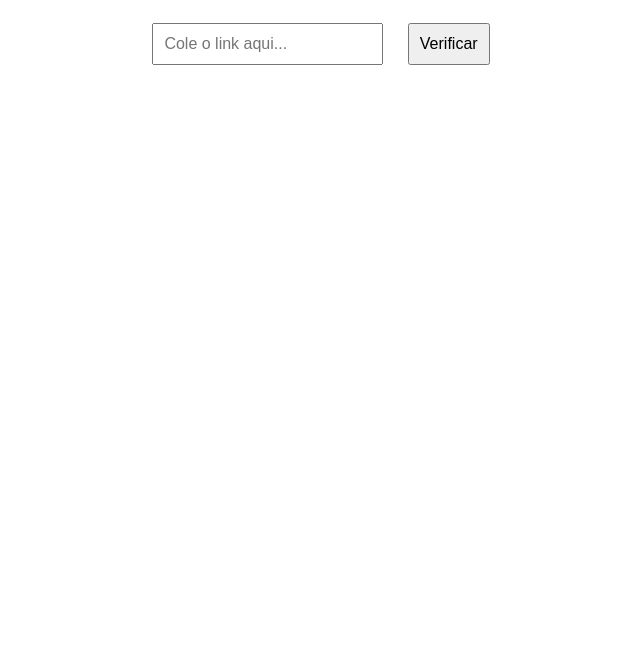
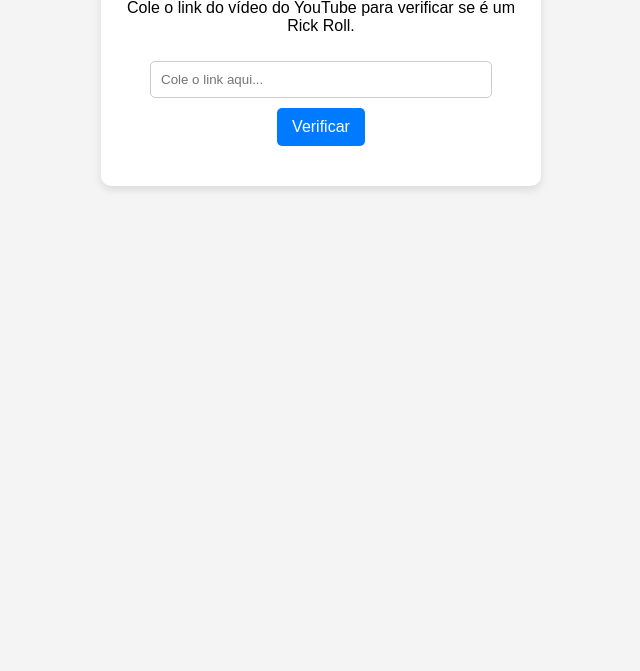
Before and after one commit to mauricio-domingos/mauricio-domingos.github.io, a plain HTML site: page rickroll/index.html in a window 1280 px wide. Shown: the part 129-800 px from the top of the page, without its empty margins (319-959 px from the left). Drawn offline with Linux system fonts and the light colour scheme.

Commit message:
Update index.html

```diff
--- a/rickroll/index.html
+++ b/rickroll/index.html
@@ -5,17 +5,68 @@
     <meta name="viewport" content="width=device-width, initial-scale=1.0">
     <title>Detector de Rick Roll</title>
     <style>
-        body { font-family: Arial, sans-serif; text-align: center; padding: 20px; }
-        input, button { margin: 10px; padding: 10px; font-size: 16px; }
-        #resultado { font-weight: bold; margin-top: 20px; }
+        body {
+            font-family: Arial, sans-serif;
+            text-align: center;
+            padding: 20px;
+            background-color: #f4f4f4;
+        }
+        .container {
+            background: white;
+            padding: 20px;
+            border-radius: 10px;
+            box-shadow: 0 4px 8px rgba(0, 0, 0, 0.1);
+            max-width: 400px;
+            margin: auto;
+        }
+        input {
+            width: 80%;
+            padding: 10px;
+            margin: 10px 0;
+            border: 1px solid #ccc;
+            border-radius: 5px;
+        }
+        button {
+            background: #007BFF;
+            color: white;
+            border: none;
+            padding: 10px 15px;
+            border-radius: 5px;
+            cursor: pointer;
+            font-size: 16px;
+        }
+        button:hover {
+            background: #0056b3;
+        }
+        #resultado {
+            font-weight: bold;
+            margin-top: 20px;
+        }
+        .video-info {
+            margin-top: 20px;
+            display: none;
+        }
+        .video-info img {
+            width: 100%;
+            border-radius: 5px;
+            margin-top: 10px;
+        }
     </style>
 </head>
 <body>
-    <h1>Detector de Rick Roll</h1>
-    <p>Cole o link do vídeo do YouTube para verificar se é um Rick Roll.</p>
-    <input type="text" id="videoUrl" placeholder="Cole o link aqui...">
-    <button onclick="verificarRickRoll()">Verificar</button>
-    <p id="resultado"></p>
+    <div class="container">
+        <h1>Detector de Rick Roll</h1>
+        <p>Cole o link do vídeo do YouTube para verificar se é um Rick Roll.</p>
+        <input type="text" id="videoUrl" placeholder="Cole o link aqui...">
+        <button onclick="verificarRickRoll()">Verificar</button>
+        <p id="resultado"></p>
+        <div id="videoInfo" class="video-info">
+            <h2 id="videoTitle"></h2>
+            <img id="videoThumbnail" src="" alt="Thumbnail do vídeo">
+            <p id="videoDescription"></p>
+            <p id="copyrightInfo"></p>
+        </div>
+    </div>
 
     <script>
         const API_KEY = "AIzaSyDzrs44LpPpZrWIM3o898j9kSVWIerA1lU";
@@ -30,26 +81,36 @@
             const videoId = extrairVideoId(url);
             if (!videoId) {
                 document.getElementById("resultado").innerText = "❌ Link inválido!";
+                document.getElementById("videoInfo").style.display = "none";
                 return;
             }
 
-            const apiUrl = `https://www.googleapis.com/youtube/v3/videos?id=${videoId}&part=snippet,contentDetails&key=${API_KEY}`;
+            const apiUrl = `https://www.googleapis.com/youtube/v3/videos?id=${videoId}&part=snippet,contentDetails,status&key=${API_KEY}`;
             const response = await fetch(apiUrl);
             const data = await response.json();
             if (!data.items || data.items.length === 0) {
                 document.getElementById("resultado").innerText = "❌ Vídeo não encontrado!";
+                document.getElementById("videoInfo").style.display = "none";
                 return;
             }
 
             const video = data.items[0];
-            const title = video.snippet.title.toLowerCase();
-            const description = video.snippet.description.toLowerCase();
+            const title = video.snippet.title;
+            const description = video.snippet.description;
+            const thumbnail = video.snippet.thumbnails.high.url;
             const publishDate = video.snippet.publishedAt;
+            const copyrightStatus = video.status.uploadStatus === "processed" && video.status.license ? video.status.license : "Desconhecido";
+
+            document.getElementById("videoTitle").innerText = title;
+            document.getElementById("videoThumbnail").src = thumbnail;
+            document.getElementById("videoDescription").innerText = description;
+            document.getElementById("videoInfo").style.display = "block";
+            document.getElementById("copyrightInfo").innerText = `⚖️ Status de Copyright: ${copyrightStatus}`;
 
             if (videoId === "dQw4w9WgXcQ" ||
-                title.includes("rickroll") ||
-                description.includes("rickroll") ||
-                title.includes("never gonna give you up") ||
+                title.toLowerCase().includes("rickroll") ||
+                description.toLowerCase().includes("rickroll") ||
+                title.toLowerCase().includes("never gonna give you up") ||
                 publishDate.startsWith("2009-07-17")) {
                 document.getElementById("resultado").innerText = "⚠️ Esse vídeo é um Rick Roll!";
             } else {
```
